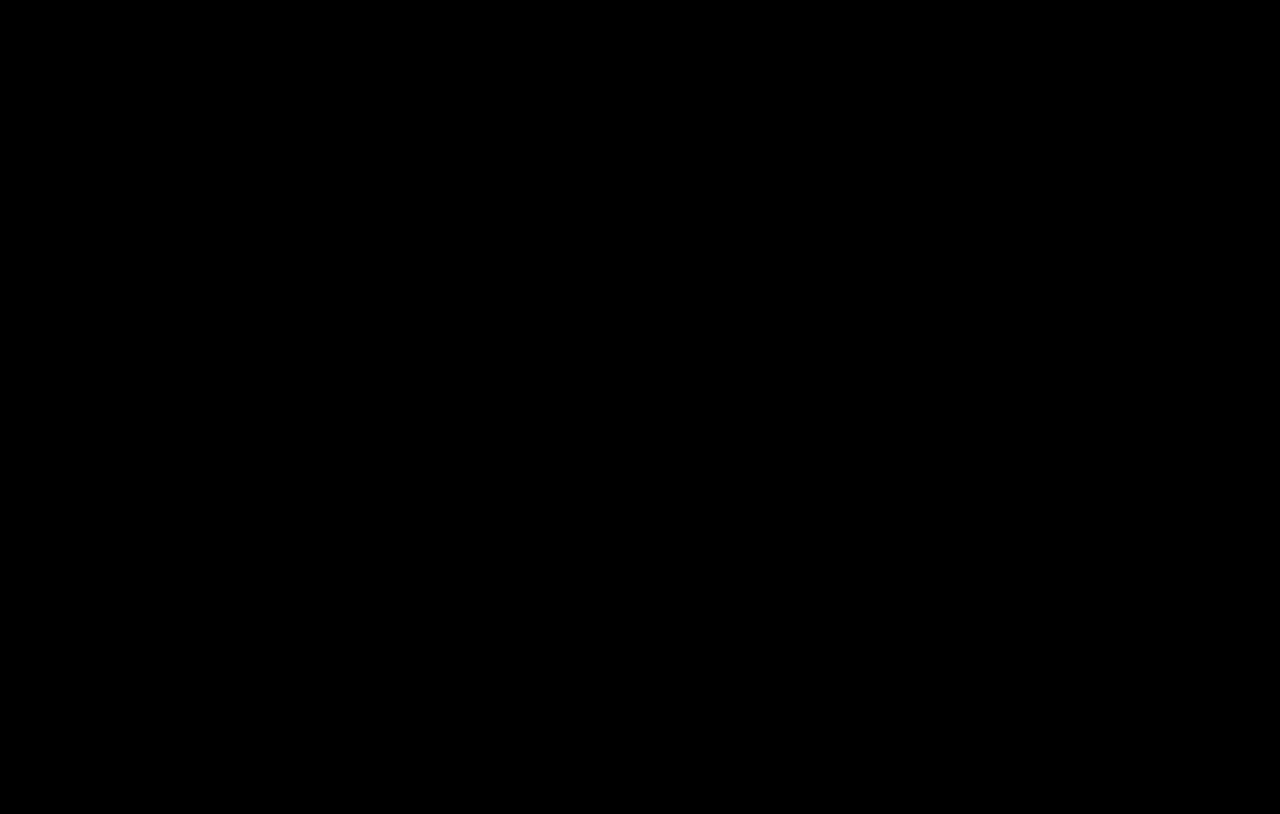
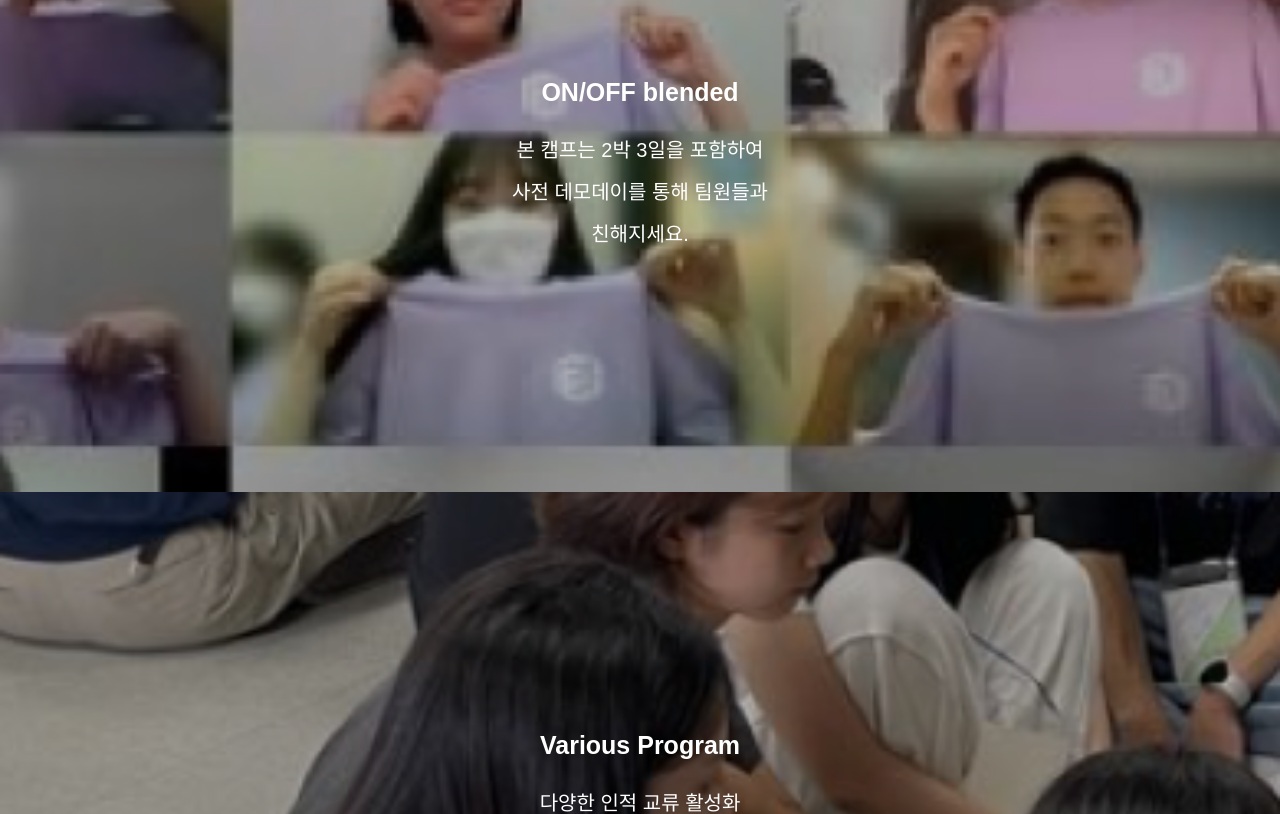
Before and after one commit to bobob0311/Field_website, a React (Vite) app: page /camp in a window 1280 px wide. Shown: the part 1360-2174 px from the top of the page. Before the commit the page ends 1212 px from the top, so only its background shows below. Built offline with nearby package versions, Linux system fonts and the light colour scheme; a web font is replaced by a local one.

Commit message:
✨ Image section 컴포넌트 추가
Image section 컴포넌트 추가

```diff
--- a/src/components/Camp/CampImageSection.jsx
+++ b/src/components/Camp/CampImageSection.jsx
@@ -1,24 +1,47 @@
 import React from 'react';
+import styled from 'styled-components';
+import theme from '../../theme';
 
-function CampImageSection() {
+const Section = styled.section`
+  height: 80vh;
+  display: flex;
+  flex-direction: column;
+  justify-content: center;
+  align-items: center;
+  position: relative;
+  background-image: linear-gradient(to bottom, rgba(0, 0, 0, 0.3), rgba(0, 0, 0, 0.3)),
+    url(${props => props.src});
+  background-position: center;
+  background-size: ${props => (props.size ? props.size : 'cover')};
+  background-repeat: no-repeat;
+`;
+
+const H2 = styled.h2`
+  font-size: ${props => (props.size ? props.size : '1.5625rem')};
+  color: ${props => (props.color ? theme.colors[props.color] : theme.colors.white)};
+  text-align: ${props => (props.align ? props.align : 'center')};
+  padding: ${props => (props.padding ? props.padding : '')};
+  font-weight: bold;
+`;
+
+const P = styled.p`
+  font-size: ${props => (props.size ? props.size : '1.25rem')};
+  color: ${props => (props.color ? theme.colors[props.color] : theme.colors.white)};
+  word-break: keep-all;
+  grid-area: desc;
+  line-height: 1.3;
+  text-align: ${props => (props.align ? props.align : '')};
+  padding: ${props => (props.padding ? props.padding : '')};
+`;
+
+function CampImageSection({img, title, label1 = '', label2 = '', label3 = ''}) {
   return (
-    <div>
-      <BackgroundImage position='relative' height='80vh' src={campBackgroundImage1}>
-        <FlexCenter pl='10%' pr='10%'>
-          <H3 margin='0 0 2rem 0'>ON/OFF blended</H3>
-          <Span margin='0 0 1rem 0' size='1.25rem'>
-            본 캠프 2박 3일을 포함하여
-          </Span>
-          <Span margin='0 0 1rem 0' size='1.25rem'>
-            사전 데모데이를 통해{' '}
-          </Span>
-          <Span margin='0 0 1rem 0' size='1.25rem'>
-            {' '}
-            팀원들과 친해지세요.
-          </Span>
-        </FlexCenter>
-      </BackgroundImage>
-    </div>
+    <Section src={img}>
+      <H2 padding='0 10% 2rem 10%'>{title}</H2>
+      <P padding='0 10% 1rem 10%'>{label1}</P>
+      <P padding='0 10% 1rem 10%'>{label2}</P>
+      <P padding='0 10% 1rem 10%'>{label3}</P>
+    </Section>
   );
 }
 
--- a/src/pages/CampPage.jsx
+++ b/src/pages/CampPage.jsx
@@ -1,12 +1,35 @@
 import React from 'react';
 import CampMainSection from '../components/Camp/CampMainSection';
 import CampIntroSection from '../components/Camp/CampIntroSection';
+import Camp1 from '../assets/camp1.png';
+import Camp2 from '../assets/camp2.png';
+import Camp3 from '../assets/camp3.png';
+import CampImageSection from '../components/Camp/CampImageSection';
 
 function CampPage() {
   return (
     <main>
       <CampMainSection />
       <CampIntroSection />
+      <CampImageSection
+        title='ON/OFF blended'
+        img={Camp1}
+        label1='본 캠프는 2박 3일을 포함하여'
+        label2='사전 데모데이를 통해 팀원들과'
+        label3='친해지세요.'
+      />
+      <CampImageSection
+        title='Various Program'
+        img={Camp2}
+        label1='다양한 인적 교류 활성화'
+        label2='프로그램을 진행합니다.'
+      />
+      <CampImageSection
+        title='Connection with Professor'
+        img={Camp3}
+        label1='산업공학과 출신 기업인,'
+        label2='교수님과 소통하세요'
+      />
     </main>
   );
 }
```
